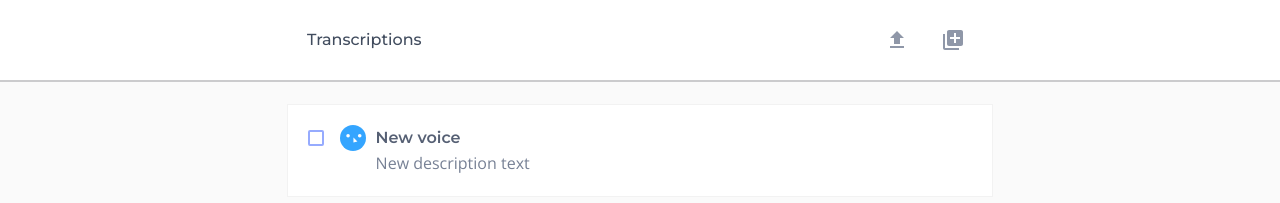
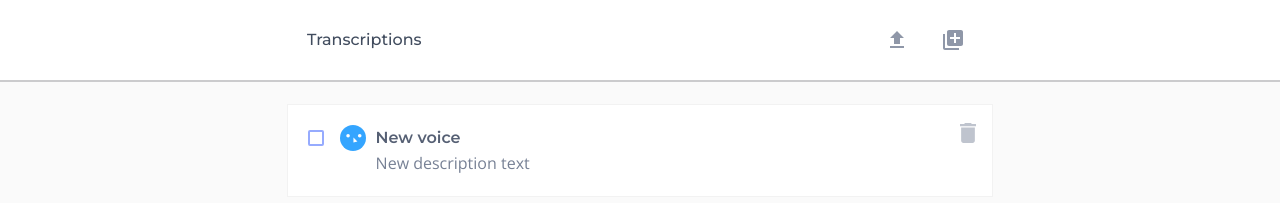
Before and after one commit to Unbabel/frontend-challenge, a Vue app: page / in a window 1280 px wide. Both pictures are taken after a click on the button 640 px from the left and 211 px from the top of the page. Shown: the top 203 px of the page. Built offline with nearby package versions, Linux system fonts and the light colour scheme.

Commit message:
Add removeTranscriptionById feature

```diff
--- a/src/components/transcription/TranscriptionItem.vue
+++ b/src/components/transcription/TranscriptionItem.vue
@@ -3,6 +3,8 @@ import type { PropType } from 'vue'
 import type { Transcription } from '@/types/transcription'
 import AtomCheckbox from '@/components/lib/AtomCheckbox.vue'
 import PersonIcon from '@/assets/icons/person.svg?component'
+import TrashIcon from '@/assets/icons/delete.svg?component'
+import { useTranscriptionsStore } from '@/composables/transcriptions'
 
 defineProps({
   transcription: {
@@ -10,6 +12,8 @@ defineProps({
     required: true,
   },
 })
+
+const { removeTranscriptionById } = useTranscriptionsStore()
 </script>
 
 <template>
@@ -28,6 +32,12 @@ defineProps({
         </div>
       </div>
     </div>
+    <button
+      class="transcription-item__button button"
+      @click="removeTranscriptionById(transcription.id)"
+    >
+      <TrashIcon />
+    </button>
   </div>
 </template>
 
@@ -36,6 +46,26 @@ defineProps({
   display: block;
   padding: 20px;
   background-color: var(--color-white);
+  position: relative;
+
+  &__button {
+    position: absolute;
+    top: 0.5rem;
+    right: 0.5rem;
+    display: none;
+  }
+
+  @media (hover: hover) {
+    &:hover &__button {
+      display: block;
+    }
+  }
+
+  @media (hover: none) {
+    &__button {
+      display: block;
+    }
+  }
 
   &__row {
     display: flex;
--- a/src/composables/transcriptions.ts
+++ b/src/composables/transcriptions.ts
@@ -24,11 +24,17 @@ export const useTranscriptionsStore = defineStore('transcriptions', () => {
     syncWithModel()
   }
 
+  function removeTranscriptionById(id: number) {
+    model.removeTranscriptionById(id)
+    syncWithModel()
+  }
+
   return {
     transcriptions,
     fetchTranscriptions,
     uploadTranscriptions,
     addRow,
+    removeTranscriptionById,
   }
 })
 
--- a/src/models/TranscriptionsModel.ts
+++ b/src/models/TranscriptionsModel.ts
@@ -24,10 +24,14 @@ export default class TranscriptionsModel {
 
   createTranscription() {
     this.transcriptions.push({
-      id: getRandomNumber(),
+      id: getRandomNumber(13),
       voice: 'New voice',
       text: 'New description text',
     })
+  }
+
+  removeTranscriptionById(id: number) {
+    this.transcriptions = this.transcriptions.filter(t => t.id !== id)
   }
 
   getTranscriptions() {
```
